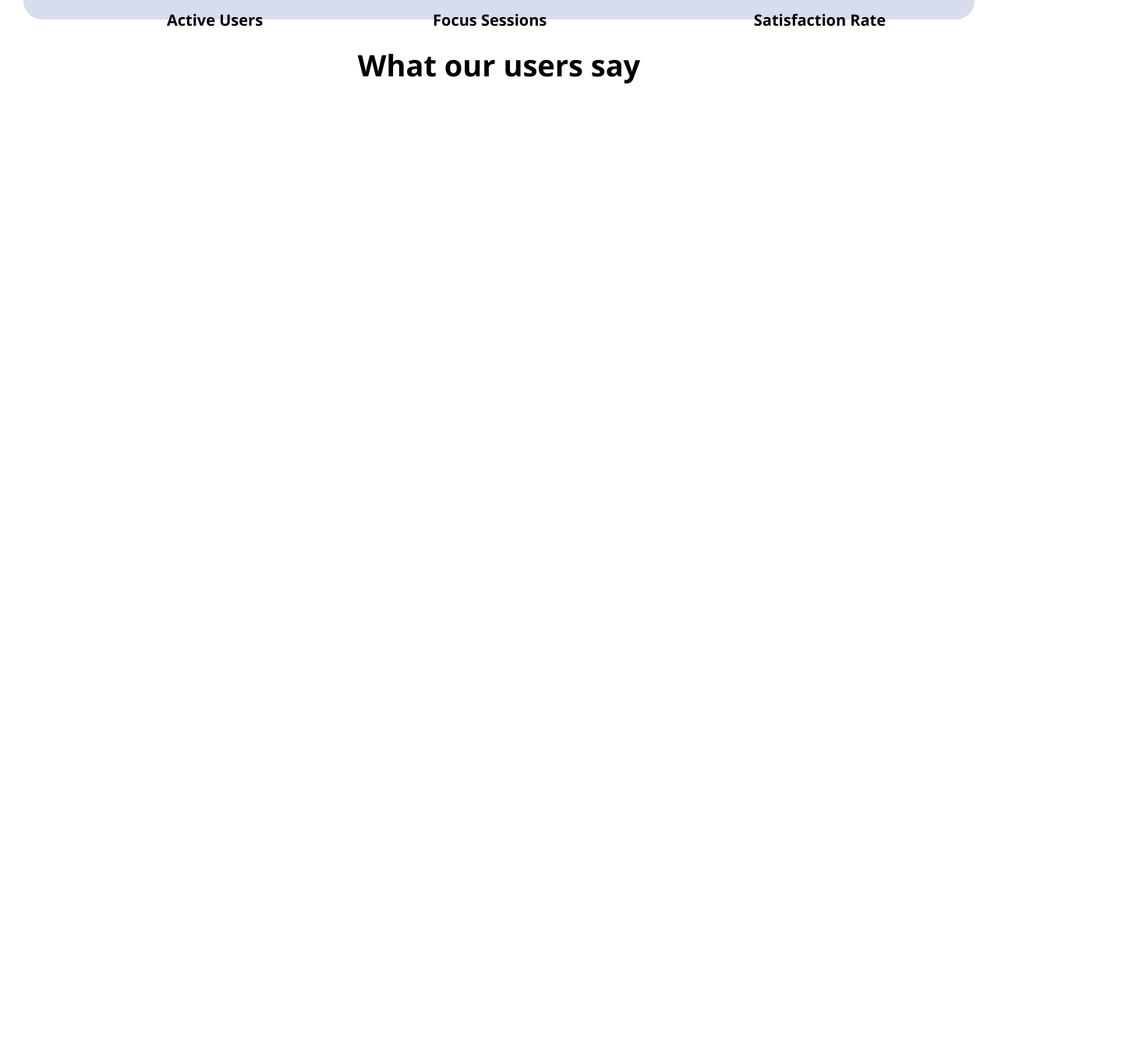
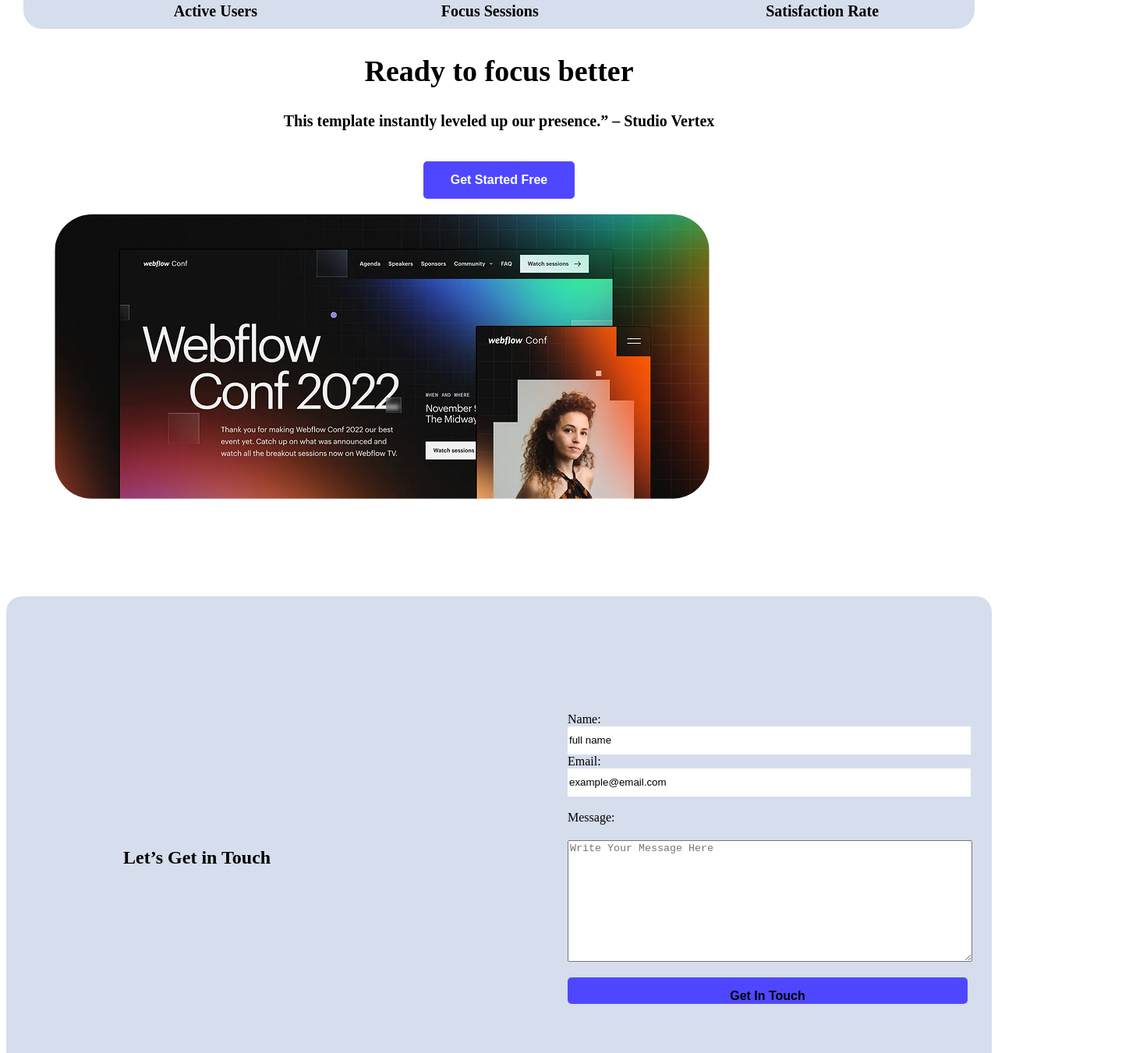
Before and after one commit to merazuli/landing-launchpad, a plain HTML site: page index.html in a window 1280 px wide. Shown: the part 1449-2800 px from the top of the page at 78% size, 1448 px wide, since content can reach past the window. Before the commit the page ends 1589 px from the top, so only its background shows below. Drawn offline with nearby package versions, Linux system fonts and the light colour scheme.

Commit message:
user section added

```diff
--- a/index.html
+++ b/index.html
@@ -4,14 +4,14 @@
     <meta charset="UTF-8">
     <meta name="viewport" content="width=device-width, initial-scale=1.0">
     <title>My First Launchpad Wesite</title>
-    <!-- fontawesome link  -->
-     <link rel="preconnect" href="https://fonts.googleapis.com">
+    <!-- Google font link  -->
+    <link rel="preconnect" href="https://fonts.googleapis.com">
 <link rel="preconnect" href="https://fonts.gstatic.com" crossorigin>
-<link href="https://fonts.googleapis.com/css2?family=Inter:ital,opsz,wght@0,14..32,100..900;1,14..32,100..900&family=Open+Sans:ital,wght@0,300..800;1,300..800&display=swap" rel="stylesheet">
+<link href="https://fonts.googleapis.com/css2?family=Inter:ital,opsz,wght@0,14..32,100..900;1,14..32,100..900&family=Open+Sans:ital,wght@0,300..800;1,300..800&family=Raleway:ital,wght@0,100..900;1,100..900&display=swap" rel="stylesheet">
     <!-- css linl  -->
     <link rel="stylesheet" href="styles/launchpad.css">
 </head>
-<body class="open-sans-normal">
+<body class=".open-sans-normal">
     <header class="header">
         <!-- navbar started here  -->
         <nav class="bg-images">
@@ -60,10 +60,51 @@
      </section>
 <!-- users section section start here  -->
      <section class="user-say-section">
-        <h2 class="user-title text-center">What our users say</h2>
+        <!-- <h2 class="user-title text-center">What our users says</h2> -->
      </section>
+     <!-- ready focus section started here  -->
+      <div class="ready-section">
+        <h2 class="user-title text-center">Ready to focus better</h2>
+        <p class="user-description text-center">This template instantly leveled up our presence.” – Studio Vertex</p>
+        <div class="text-center">
+            <button class="btn-primary">Get Started Free</button>
+        </div>
+        <img class="big-img" src="Assets/wc-big.png" alt="">
+      </div>
+<!-- get touch section started here  -->
+ <section class="newsletter-section">
+    <div class="newsletter-row">
+        <div class="nesletter-coloumn">
+            <h1>Let’s Get in Touch</h1>
+        </div>
+           <div class="nesletter-coloumn">
+             <form action="">
+                <label for="fname">Name:</label><br>
+                <input type="text" id="fname" name="fname" value="full name"><br>
+                 <label for="Email">Email:</label><br>
+                    <input type="text" id="" name="" value="example@email.com"><br><br>
+                 <label for="text">Message:</label><br>
+                    <textarea type="text" name="text"  id="" cols="30" rows="10" placeholder="Write Your Message Here"></textarea>
+                    <button type="submit" class="btn-primary">Get In Touch</button>
+            </form>
+           </div>
+    </div>
+ </section>
+
     </main>
-    <footer>
+<!-- footer section started here  -->
+    <footer class="footer">
+        <div class="footer-section text-center">
+            <img src="Assets/LOGO(1).png" alt="">
+        <p>Ready to elevate your online presence? Contact us today to discuss
+             your project and discover how we can bring your vision to life.</p>
+             <ul class="item-list">
+                <li><a href="">Home</a></li>
+                <li><a href="">About</a></li>
+                <li><a href="">How It Works</a></li>
+                <li><a href="">Services</a></li>
+             </ul>
+        </div>
 
     </footer>
 </body>
--- a/styles/launchpad.css
+++ b/styles/launchpad.css
@@ -1,4 +1,5 @@
-/* font awesome link  */
+/* google font link  */
+
 
 .open-sans-normal {
   font-family: "Open Sans", sans-serif;
@@ -7,6 +8,7 @@
   font-variation-settings:
     "wdth" 100;
 }
+
 /* coomon css style started here  */
 .btn-primary{
     padding: 15px 35px;
@@ -31,7 +33,7 @@
 nav ul{
     display: flex;
     justify-content: space-between;
-    margin: 0px 162px;
+    margin: 20px 162px;
     align-items: center;
 }
 nav ul li {
@@ -90,3 +92,80 @@ nav ul li a{
     padding-bottom: 20px;
 }
 /* users section section start here  */
+
+
+
+/* ready-action start here  */
+.ready-section{
+    max-width: 1140px;
+    height: 696px;
+    margin: 0 auto;
+    background-color: #FFFFFF;
+}
+.big-img{
+    border-radius: 48px;
+    margin-top: 20px;
+    text-align: center;
+}
+/* get touch section started here  */
+.newsletter-section{
+    max-width: 1440px;
+    margin: 0px auto;
+    background-color: #D6DDED;
+    height: 696px;
+    border-radius: 20px;
+}
+.nesletter-coloumn{
+    width: 50%;
+}
+input[type="text"]{
+    height: 34px;
+    background-color: white;
+    color: #000000;
+    border: none;
+    width: 90%;
+}
+button[type="submit"]{
+    height: 34px;
+     background-color: #4E47FF;
+    color: #000000;
+    border: none;
+    width: 90%;
+}
+.newsletter-row{
+    display: flex;
+    width: 1140px;
+    height: 632px;
+    padding: 20px 150px;
+    justify-content: space-between;
+    align-items: center;
+    margin: 0px 150;
+}
+textarea{
+    display: block;
+    margin: 20px 0px;
+    width: 90%;
+}
+
+/* footer section started here  */
+.footer{
+    width: 1440px;
+    margin: 0 auto;
+    margin: 104px auto;
+}
+.item-list{
+    list-style: none;
+    text-decoration: none;
+    display: flex;
+    justify-content: space-around;
+    margin: 10px 65px;
+}
+.item-list a{
+    text-decoration: none;
+    color: #8987A1;
+}
+.footer-section{
+    width: 531px;
+    height: 231px;
+    margin: 0px auto;
+}
```
Also changed, not shown: Assets/LOGO(1).png (added).
